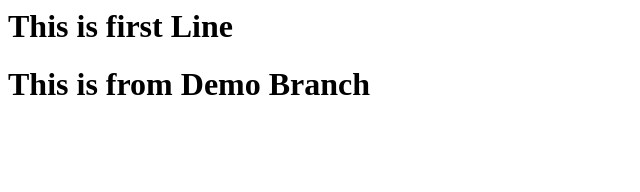
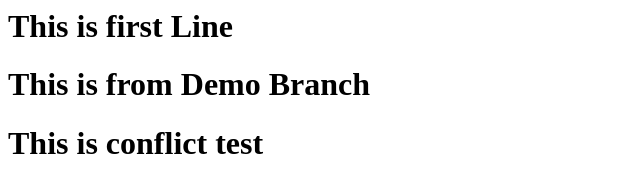
Before and after one commit to godfather007/git_test, a plain HTML site: page index.html in a window 1280 px wide. Shown: the whole page, without its empty margins (0-640 px from the left). Drawn offline with Linux system fonts and the light colour scheme.

Commit message:
Update index.html

```diff
--- a/index.html
+++ b/index.html
@@ -5,5 +5,6 @@
     <body>
         <h1>This is first Line</h1>
         <h1>This is from Demo Branch</h1>
+         <h1>This is conflict test</h1>
     </body>
 </html>
```
